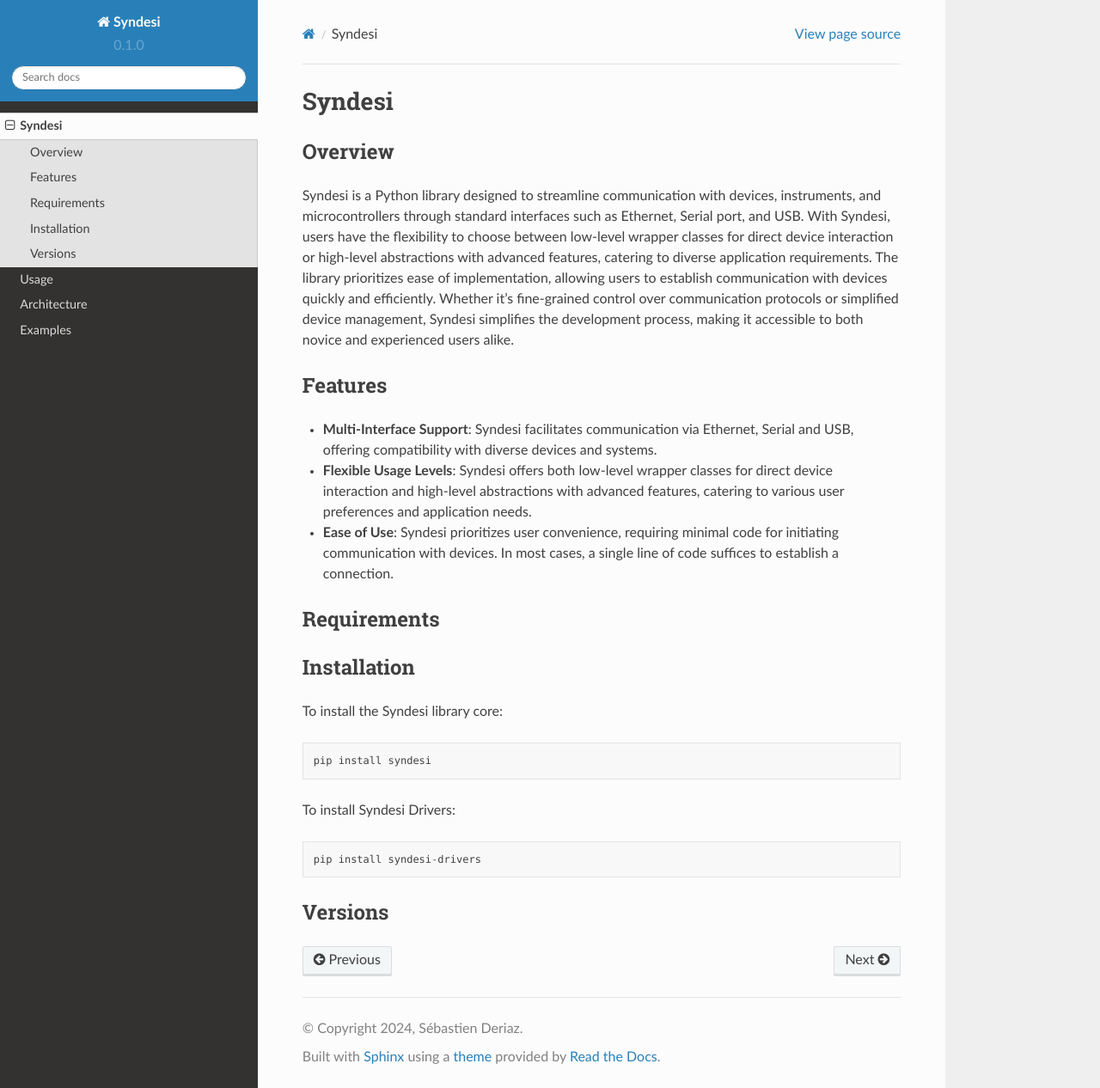
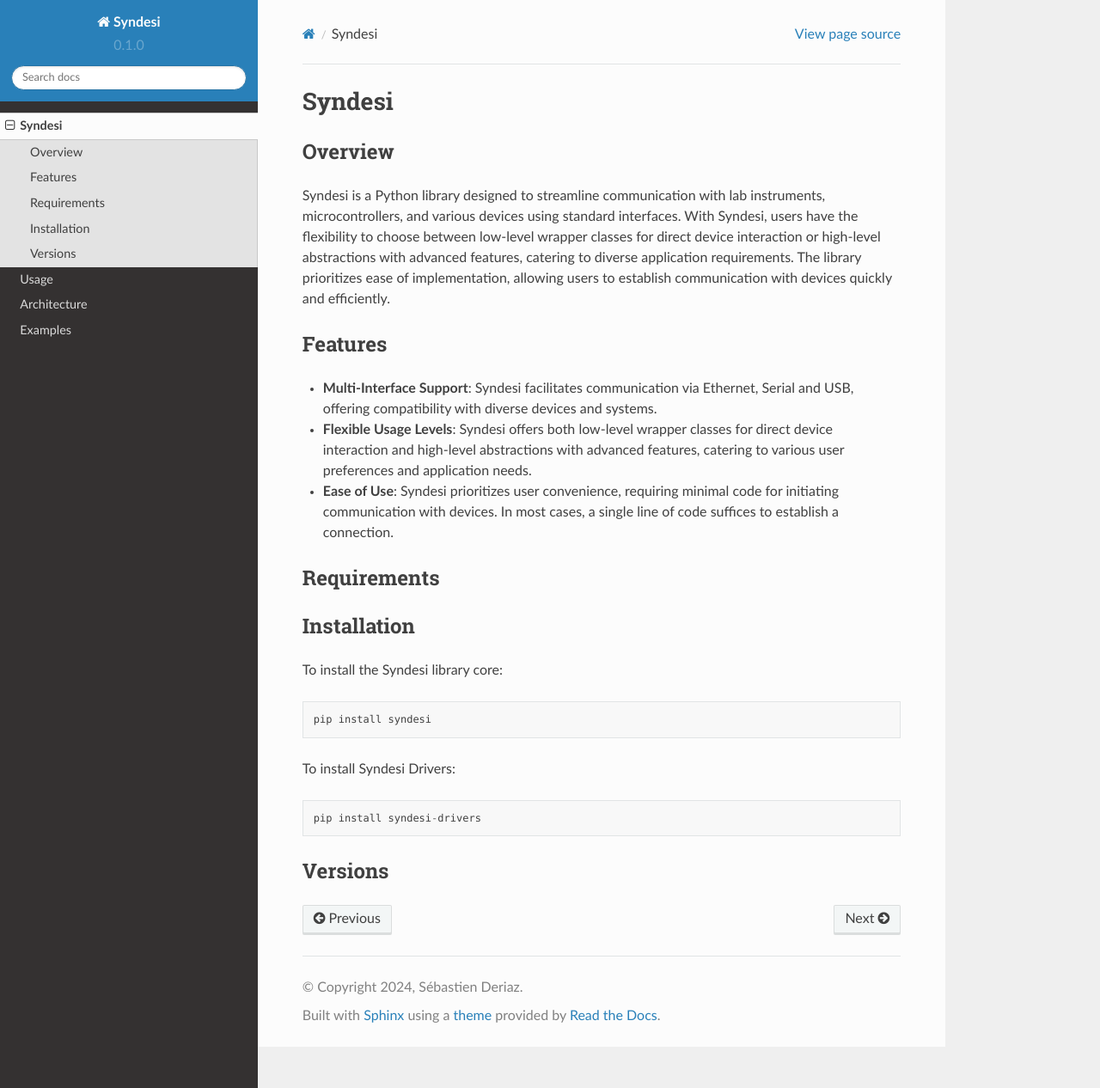
Before and after one commit to syndesi-project/Syndesi, a Sphinx documentation site: the page built from docs/source/Syndesi.rst, in a window 1280 px wide and 1266 px high. Shown: the whole window at 86% size. Built offline with Sphinx 7.4.7 and the Read the Docs theme 2.0.0, drawn with Linux system fonts in a browser that asks for light colours.

Commit message:
Update documentation

```diff
--- a/docs/source/Syndesi.rst
+++ b/docs/source/Syndesi.rst
@@ -5,7 +5,9 @@ Syndesi
 Overview
 ++++++++
 
-Syndesi is a Python library designed to streamline communication with devices, instruments, and microcontrollers through standard interfaces such as Ethernet, Serial port, and USB. With Syndesi, users have the flexibility to choose between low-level wrapper classes for direct device interaction or high-level abstractions with advanced features, catering to diverse application requirements. The library prioritizes ease of implementation, allowing users to establish communication with devices quickly and efficiently. Whether it's fine-grained control over communication protocols or simplified device management, Syndesi simplifies the development process, making it accessible to both novice and experienced users alike.
+Syndesi is a Python library designed to streamline communication with lab instruments, microcontrollers, and various devices using standard interfaces.
+With Syndesi, users have the flexibility to choose between low-level wrapper classes for direct device interaction or high-level abstractions with advanced features,
+catering to diverse application requirements. The library prioritizes ease of implementation, allowing users to establish communication with devices quickly and efficiently.
 
 ++++++++
 Features
```
Also changed, not shown: docs/source/Usage.rst (+23 -5 lines).
